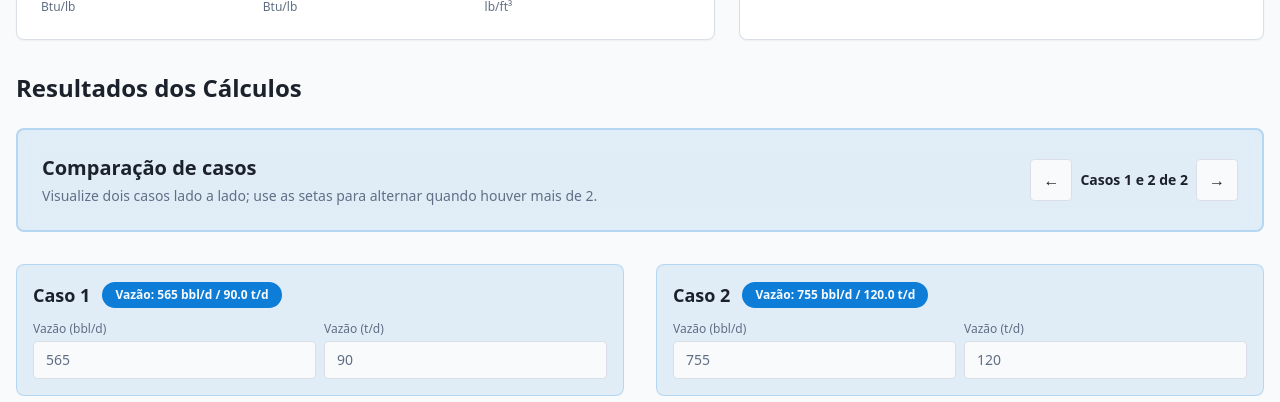
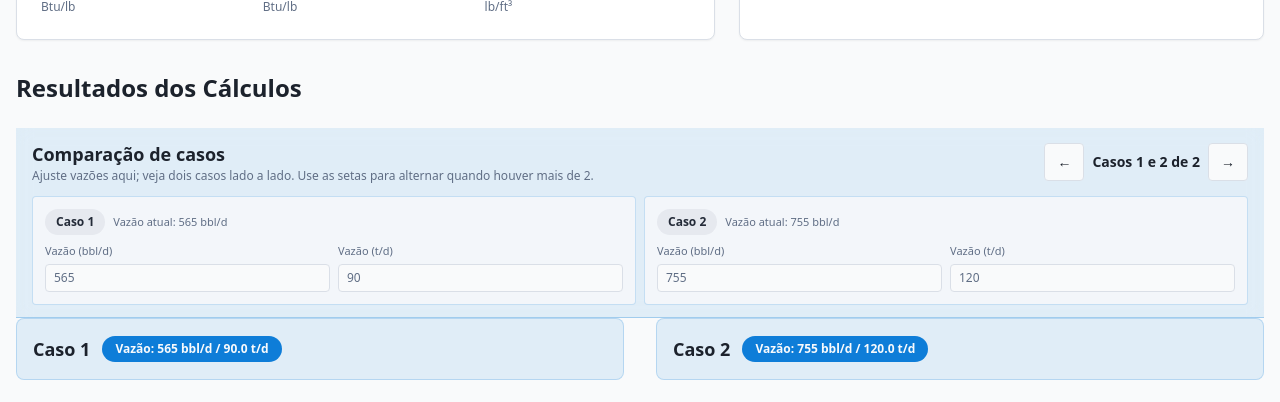
Before and after one commit to wendellpbarreto/steam-flood-analysis, a React (Vite) app: page / in a window 1280 px wide. Shown: the part 2160-2562 px from the top of the page. Built offline with nearby package versions, Linux system fonts and the light colour scheme.

Commit message:
feat: make comparison bar sticky and compact with inline inputs

```diff
--- a/src/App.tsx
+++ b/src/App.tsx
@@ -124,16 +124,18 @@ function App() {
             <div>
               <h2 className="text-2xl font-bold mb-6">Resultados dos Cálculos</h2>
 
-              <div className="sticky top-16 z-20 bg-primary/10 p-6 rounded-lg border-2 border-primary/20 mb-8 flex flex-col gap-4 md:flex-row md:items-center md:justify-between backdrop-blur">
+              <div className="sticky top-0 z-30 bg-primary/10 border-b border-primary/30 backdrop-blur">
+                <div className="container mx-auto px-4 py-3 flex flex-col gap-3">
+                  <div className="flex flex-col gap-2 md:flex-row md:items-center md:justify-between">
                     <div>
-                  <h3 className="text-xl font-bold mb-1">Comparação de casos</h3>
-                  <p className="text-sm text-muted-foreground">
-                    Visualize dois casos lado a lado; use as setas para alternar quando houver mais de 2.
+                      <h3 className="text-lg font-bold">Comparação de casos</h3>
+                      <p className="text-xs text-muted-foreground">
+                        Ajuste vazões aqui; veja dois casos lado a lado. Use as setas para alternar quando houver mais de 2.
                       </p>
                     </div>
                     <div className="flex flex-wrap items-center gap-2">
                       <button
-                    className="px-3 py-2 rounded border bg-background hover:bg-muted transition"
+                        className="px-3 py-2 rounded border bg-background hover:bg-muted transition text-sm"
                         onClick={handlePrevWindow}
                         aria-label="Casos anteriores"
                       >
@@ -144,12 +146,63 @@ function App() {
                         {visibleCases.length === 2 && ` e ${caseWindowStart + 2}`} de {results.length}
                       </span>
                       <button
-                    className="px-3 py-2 rounded border bg-background hover:bg-muted transition"
+                        className="px-3 py-2 rounded border bg-background hover:bg-muted transition text-sm"
                         onClick={handleNextWindow}
                         aria-label="Próximos casos"
                       >
                         →
                       </button>
+                    </div>
+                  </div>
+                  <div className="grid gap-2 sm:grid-cols-2">
+                    {visibleCases.map((result, idx) => (
+                      <div
+                        key={`header-${result.caseName}-${idx}`}
+                        className="rounded border border-primary/20 bg-background/70 p-3 flex flex-col gap-2"
+                      >
+                        <div className="flex items-center gap-2">
+                          <Badge variant="secondary" className="text-[11px] px-2 py-1">
+                            {result.caseName}
+                          </Badge>
+                          <span className="text-[11px] text-muted-foreground">
+                            Vazão atual: {result.rateBblPerDay} bbl/d
+                          </span>
+                        </div>
+                        <div className="grid grid-cols-2 gap-2">
+                          <label className="text-[11px] text-muted-foreground space-y-1">
+                            <span>Vazão (bbl/d)</span>
+                            <input
+                              type="number"
+                              className="w-full rounded border px-2 py-1 text-[12px] bg-background"
+                              value={result.rateBblPerDay}
+                              onChange={(e) =>
+                                updateCaseRate(
+                                  caseWindowStart + idx,
+                                  "rateBblPerDay",
+                                  parseFloat(e.target.value) || 0
+                                )
+                              }
+                            />
+                          </label>
+                          <label className="text-[11px] text-muted-foreground space-y-1">
+                            <span>Vazão (t/d)</span>
+                            <input
+                              type="number"
+                              className="w-full rounded border px-2 py-1 text-[12px] bg-background"
+                              value={result.rateTonsPerDay ?? ""}
+                              onChange={(e) =>
+                                updateCaseRate(
+                                  caseWindowStart + idx,
+                                  "rateTonsPerDay",
+                                  parseFloat(e.target.value) || 0
+                                )
+                              }
+                            />
+                          </label>
+                        </div>
+                      </div>
+                    ))}
+                  </div>
                 </div>
               </div>
 
@@ -163,38 +216,6 @@ function App() {
                           Vazão: {result.rateBblPerDay} bbl/d
                           {result.rateTonsPerDay && ` / ${result.rateTonsPerDay.toFixed(1)} t/d`}
                         </Badge>
-                      </div>
-                      <div className="grid grid-cols-1 gap-2 sm:grid-cols-2">
-                        <label className="text-xs text-muted-foreground space-y-1">
-                          <span>Vazão (bbl/d)</span>
-                          <input
-                            type="number"
-                            className="w-full rounded border px-3 py-2 text-sm bg-background"
-                            value={result.rateBblPerDay}
-                            onChange={(e) =>
-                              updateCaseRate(
-                                caseWindowStart + idx,
-                                "rateBblPerDay",
-                                parseFloat(e.target.value) || 0
-                              )
-                            }
-                          />
-                        </label>
-                        <label className="text-xs text-muted-foreground space-y-1">
-                          <span>Vazão (t/d)</span>
-                          <input
-                            type="number"
-                            className="w-full rounded border px-3 py-2 text-sm bg-background"
-                            value={result.rateTonsPerDay ?? ""}
-                            onChange={(e) =>
-                              updateCaseRate(
-                                caseWindowStart + idx,
-                                "rateTonsPerDay",
-                                parseFloat(e.target.value) || 0
-                              )
-                            }
-                          />
-                        </label>
                       </div>
                     </div>
 
```
Lines whose indentation alone changed are shown as unchanged.
